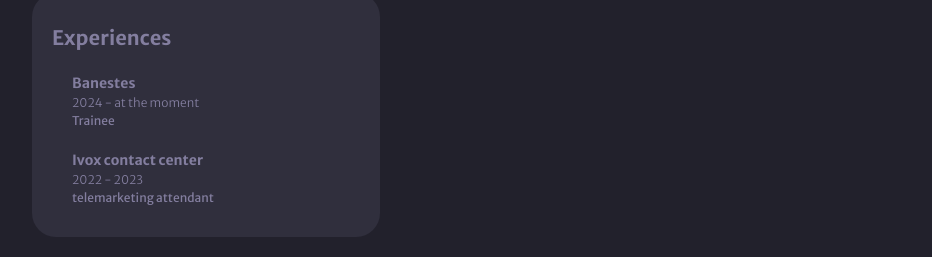
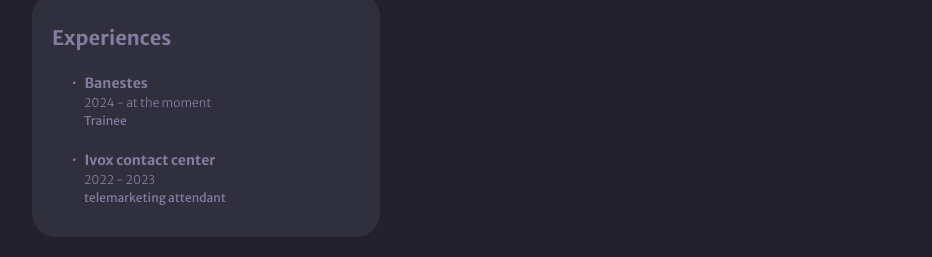
Before and after one commit to J0aoCunha/React-Portifolio, a React (Vite) app: page / in a window 1280 px wide. Shown: the part 953-1210 px from the top of the page, without its empty margins (8-940 px from the left). Built offline with nearby package versions, Linux system fonts and the light colour scheme.

Commit message:
style: add a new style

```diff
--- a/src/components/Experiences.tsx
+++ b/src/components/Experiences.tsx
@@ -24,13 +24,19 @@
       {experiences.map((exp) => {
         return (
           <div className="ml-5">
-            <h3 className="text-sm font-bold not-italic leading-normal text-[#837E9F] ">
-              {exp.company}
-            </h3>
-            <p className="text-[#837E9F] font-light not-italic leading-normal text-xs">
+            <div className="flex gap-2 items-center">
+              <span className="text-sm font-bold not-italic leading-normal text-[#837E9F] ">
+                ·
+              </span>
+              <h3 className="text-sm font-bold not-italic leading-normal text-[#837E9F] ">
+                {exp.company}
+              </h3>
+            </div>
+
+            <p className="text-[#837E9F] font-light not-italic leading-normal text-xs ml-3">
               {exp.start} - {exp.end}
             </p>
-            <p className="text-[#837E9F] font-normal not-italic leading-normal text-xs">
+            <p className="text-[#837E9F] font-normal not-italic leading-normal text-xs ml-3">
               {exp.role}
             </p>
           </div>
```
